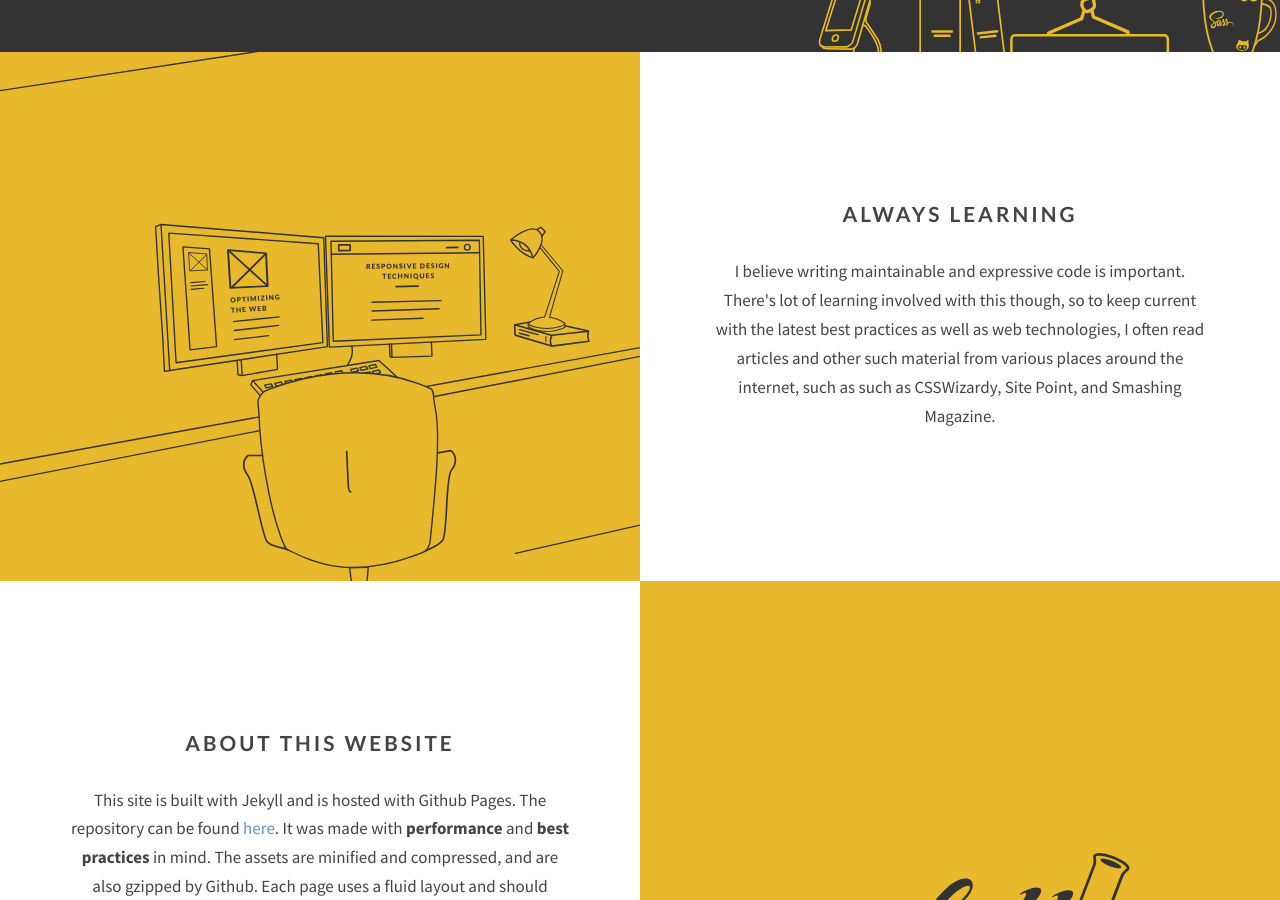
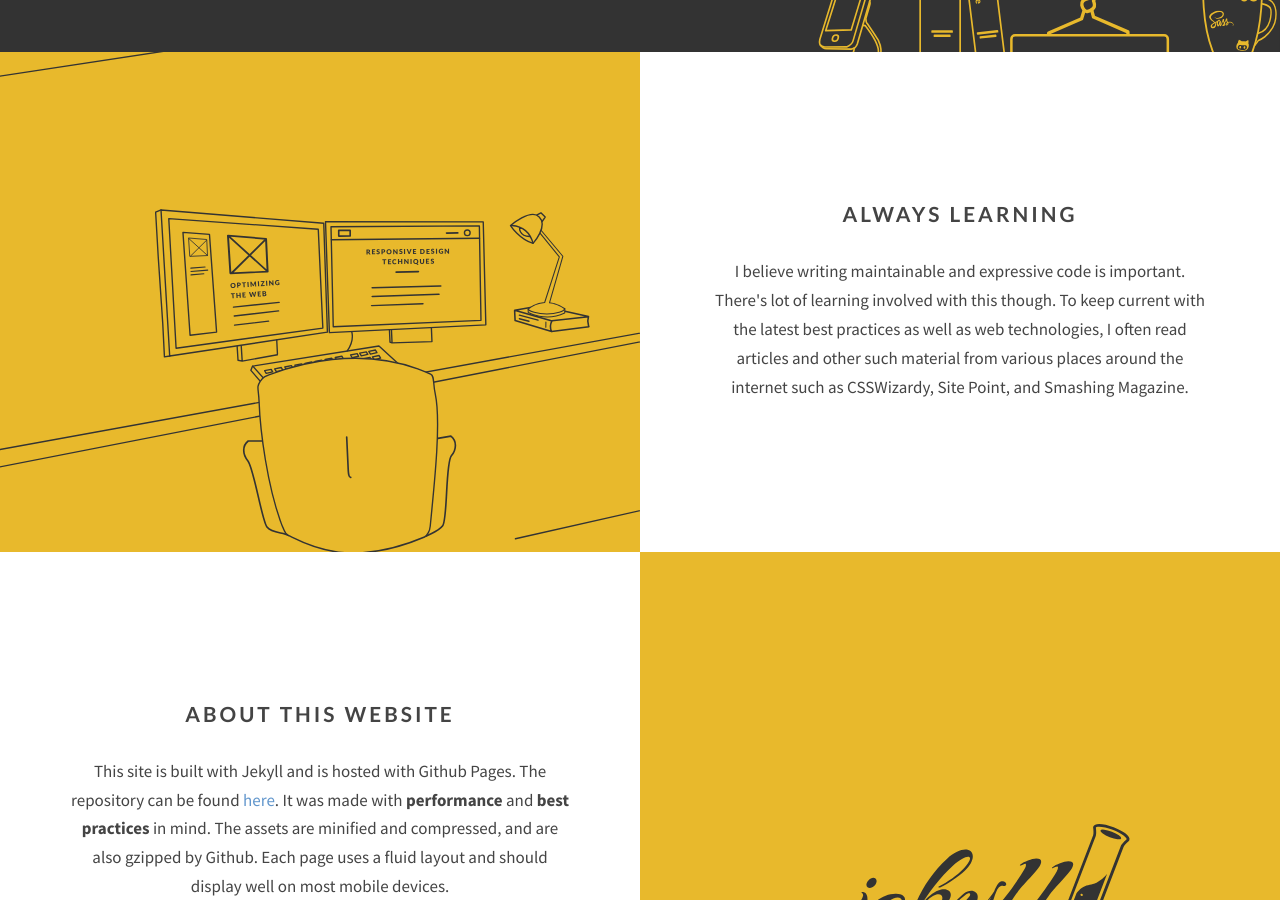
Before and after one commit to anthonykoch/anthonykoch.github.io, a Jekyll site: the page built from about/index.html, in a window 1280 px wide and 900 px high, scrolled down 459 px. Built offline with Jekyll 4.4.1, drawn with Linux system fonts in a browser that asks for light colours; nearby versions of some CDN libraries.

Commit message:
Fix typo

```diff
--- a/about/index.html
+++ b/about/index.html
@@ -18,7 +18,7 @@ hero:
 			</h2>
 			<div class="row row--readable  collapse-last-para">
 				<p>
-					I believe writing maintainable and expressive code is important. There's lot of learning involved with this though, so to keep current with the latest best practices as well as web technologies, I often read articles and other such material from various places around the internet, such as such as CSSWizardy, Site Point, and Smashing Magazine.
+					I believe writing maintainable and expressive code is important. There's lot of learning involved with this though. To keep current with the latest best practices as well as web technologies, I often read articles and other such material from various places around the internet such as CSSWizardy, Site Point, and Smashing Magazine.
 				</p>
 			</div>
 		</div>
```
